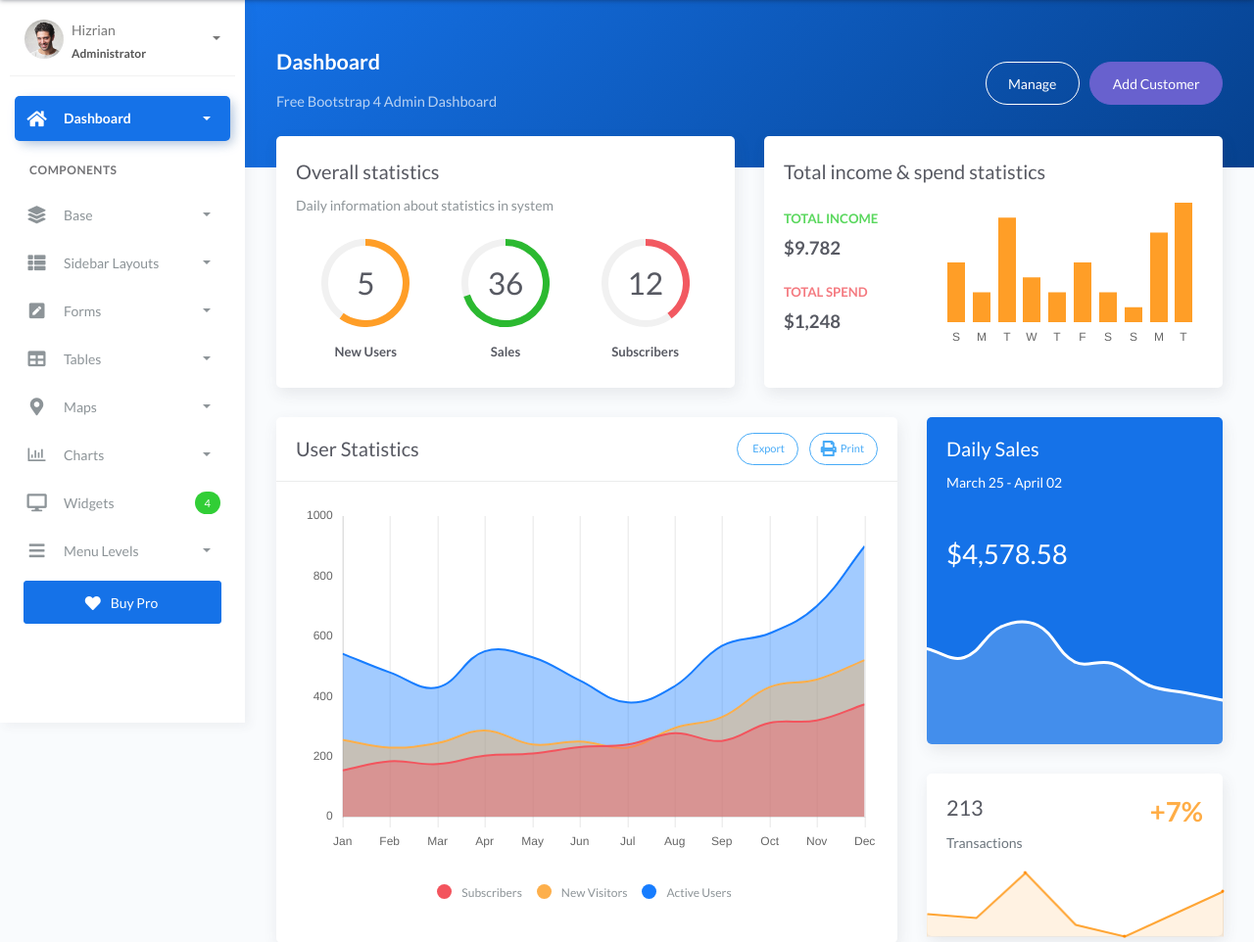
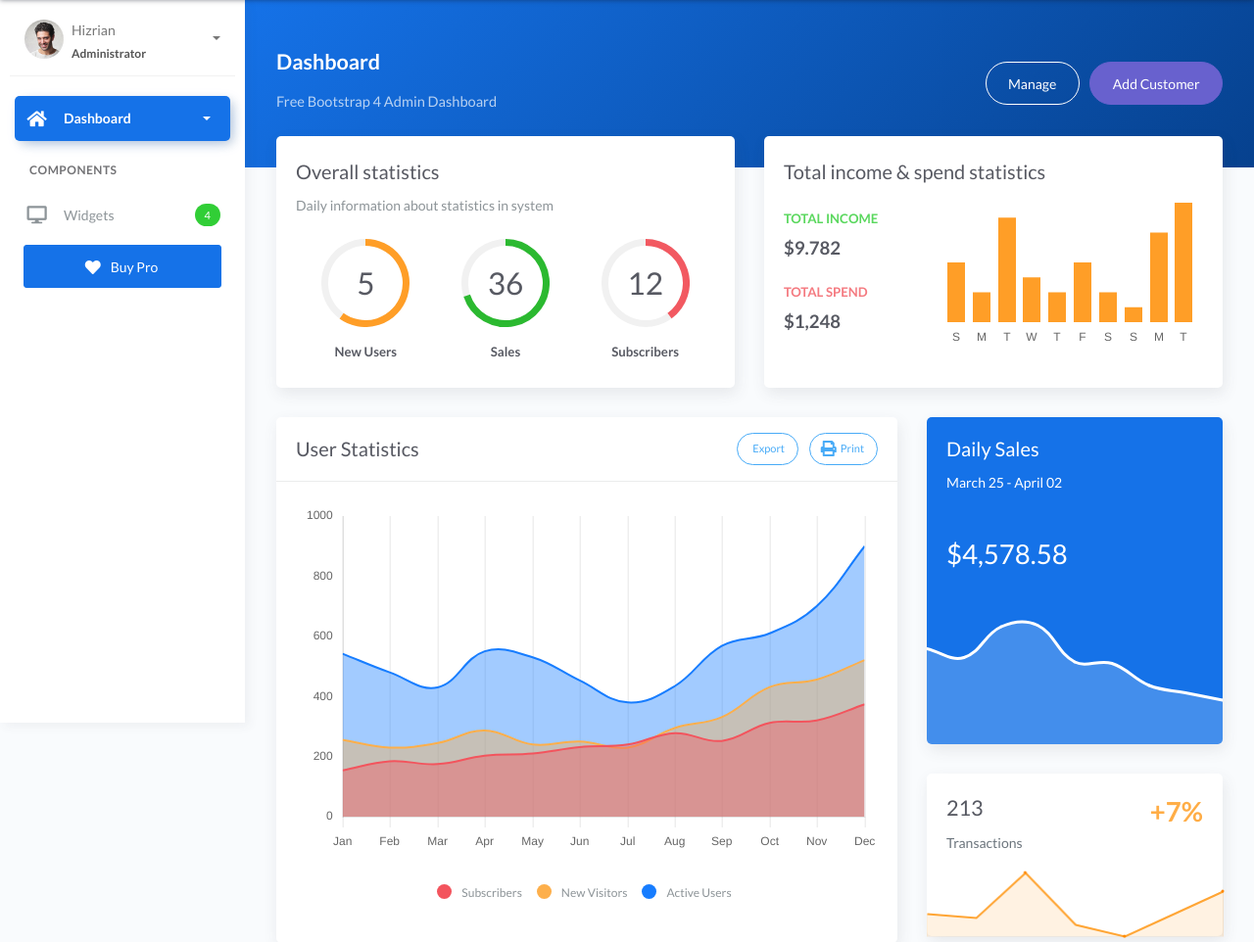
Before and after one commit to MaheKarim/TenderBIZ, a Laravel app: page /home in a window 1280 px wide. Shown: the part 62-1024 px from the top of the page at 98% size. Run offline with Laravel 8, Linux system fonts and the light colour scheme; the visitor is signed in with stand-in values (Sample User, id 1).

Commit message:
Sidebar Update

```diff
--- a/resources/views/backend/_inc/_sidebar.blade.php
+++ b/resources/views/backend/_inc/_sidebar.blade.php
@@ -64,7 +64,8 @@
 							</span>
 							<h4 class="text-section">Components</h4>
 						</li>
-						<li class="nav-item">
+
+						{{-- <li class="nav-item">
 							<a data-toggle="collapse" href="#base">
 								<i class="fas fa-layer-group"></i>
 								<p>Base</p>
@@ -78,163 +79,17 @@
 										</a>
 									</li>
 									<li>
-										<a href="components/buttons.html">
-											<span class="sub-item">Buttons</span>
-										</a>
-									</li>
-									<li>
-										<a href="components/gridsystem.html">
-											<span class="sub-item">Grid System</span>
-										</a>
-									</li>
-									<li>
-										<a href="components/panels.html">
-											<span class="sub-item">Panels</span>
-										</a>
-									</li>
-									<li>
-										<a href="components/notifications.html">
-											<span class="sub-item">Notifications</span>
-										</a>
-									</li>
-									<li>
-										<a href="components/sweetalert.html">
-											<span class="sub-item">Sweet Alert</span>
-										</a>
-									</li>
-									<li>
-										<a href="components/font-awesome-icons.html">
-											<span class="sub-item">Font Awesome Icons</span>
-										</a>
-									</li>
-									<li>
-										<a href="components/simple-line-icons.html">
-											<span class="sub-item">Simple Line Icons</span>
-										</a>
-									</li>
-									<li>
-										<a href="components/flaticons.html">
-											<span class="sub-item">Flaticons</span>
-										</a>
-									</li>
-									<li>
 										<a href="components/typography.html">
 											<span class="sub-item">Typography</span>
 										</a>
 									</li>
 								</ul>
 							</div>
-						</li>
-						<li class="nav-item">
-							<a data-toggle="collapse" href="#sidebarLayouts">
-								<i class="fas fa-th-list"></i>
-								<p>Sidebar Layouts</p>
-								<span class="caret"></span>
-							</a>
-							<div class="collapse" id="sidebarLayouts">
-								<ul class="nav nav-collapse">
-									<li>
-										<a href="sidebar-style-1.html">
-											<span class="sub-item">Sidebar Style 1</span>
-										</a>
-									</li>
-									<li>
-										<a href="overlay-sidebar.html">
-											<span class="sub-item">Overlay Sidebar</span>
-										</a>
-									</li>
-									<li>
-										<a href="compact-sidebar.html">
-											<span class="sub-item">Compact Sidebar</span>
-										</a>
-									</li>
-									<li>
-										<a href="static-sidebar.html">
-											<span class="sub-item">Static Sidebar</span>
-										</a>
-									</li>
-									<li>
-										<a href="icon-menu.html">
-											<span class="sub-item">Icon Menu</span>
-										</a>
-									</li>
-								</ul>
-							</div>
-						</li>
-						<li class="nav-item">
-							<a data-toggle="collapse" href="#forms">
-								<i class="fas fa-pen-square"></i>
-								<p>Forms</p>
-								<span class="caret"></span>
-							</a>
-							<div class="collapse" id="forms">
-								<ul class="nav nav-collapse">
-									<li>
-										<a href="forms/forms.html">
-											<span class="sub-item">Basic Form</span>
-										</a>
-									</li>
-								</ul>
-							</div>
-						</li>
-						<li class="nav-item">
-							<a data-toggle="collapse" href="#tables">
-								<i class="fas fa-table"></i>
-								<p>Tables</p>
-								<span class="caret"></span>
-							</a>
-							<div class="collapse" id="tables">
-								<ul class="nav nav-collapse">
-									<li>
-										<a href="tables/tables.html">
-											<span class="sub-item">Basic Table</span>
-										</a>
-									</li>
-									<li>
-										<a href="tables/datatables.html">
-											<span class="sub-item">Datatables</span>
-										</a>
-									</li>
-								</ul>
-							</div>
-						</li>
-						<li class="nav-item">
-							<a data-toggle="collapse" href="#maps">
-								<i class="fas fa-map-marker-alt"></i>
-								<p>Maps</p>
-								<span class="caret"></span>
-							</a>
-							<div class="collapse" id="maps">
-								<ul class="nav nav-collapse">
-									<li>
-										<a href="maps/jqvmap.html">
-											<span class="sub-item">JQVMap</span>
-										</a>
-									</li>
-								</ul>
-							</div>
-						</li>
-						<li class="nav-item">
-							<a data-toggle="collapse" href="#charts">
-								<i class="far fa-chart-bar"></i>
-								<p>Charts</p>
-								<span class="caret"></span>
-							</a>
-							<div class="collapse" id="charts">
-								<ul class="nav nav-collapse">
-									<li>
-										<a href="charts/charts.html">
-											<span class="sub-item">Chart Js</span>
-										</a>
-									</li>
-									<li>
-										<a href="charts/sparkline.html">
-											<span class="sub-item">Sparkline</span>
-										</a>
-									</li>
-								</ul>
-							</div>
-						</li>
+						</li> --}}
+
+
+
+
 						<li class="nav-item">
 							<a href="widgets.html">
 								<i class="fas fa-desktop"></i>
@@ -242,57 +97,7 @@
 								<span class="badge badge-success">4</span>
 							</a>
 						</li>
-						<li class="nav-item">
-							<a data-toggle="collapse" href="#submenu">
-								<i class="fas fa-bars"></i>
-								<p>Menu Levels</p>
-								<span class="caret"></span>
-							</a>
-							<div class="collapse" id="submenu">
-								<ul class="nav nav-collapse">
-									<li>
-										<a data-toggle="collapse" href="#subnav1">
-											<span class="sub-item">Level 1</span>
-											<span class="caret"></span>
-										</a>
-										<div class="collapse" id="subnav1">
-											<ul class="nav nav-collapse subnav">
-												<li>
-													<a href="#">
-														<span class="sub-item">Level 2</span>
-													</a>
-												</li>
-												<li>
-													<a href="#">
-														<span class="sub-item">Level 2</span>
-													</a>
-												</li>
-											</ul>
-										</div>
-									</li>
-									<li>
-										<a data-toggle="collapse" href="#subnav2">
-											<span class="sub-item">Level 1</span>
-											<span class="caret"></span>
-										</a>
-										<div class="collapse" id="subnav2">
-											<ul class="nav nav-collapse subnav">
-												<li>
-													<a href="#">
-														<span class="sub-item">Level 2</span>
-													</a>
-												</li>
-											</ul>
-										</div>
-									</li>
-									<li>
-										<a href="#">
-											<span class="sub-item">Level 1</span>
-										</a>
-									</li>
-								</ul>
-							</div>
-						</li>
+
 						<li class="mx-4 mt-2">
 							<a href="http://themekita.com/atlantis-bootstrap-dashboard.html" class="btn btn-primary btn-block"><span class="btn-label mr-2"> <i class="fa fa-heart"></i> </span>Buy Pro</a>
 						</li>
```
